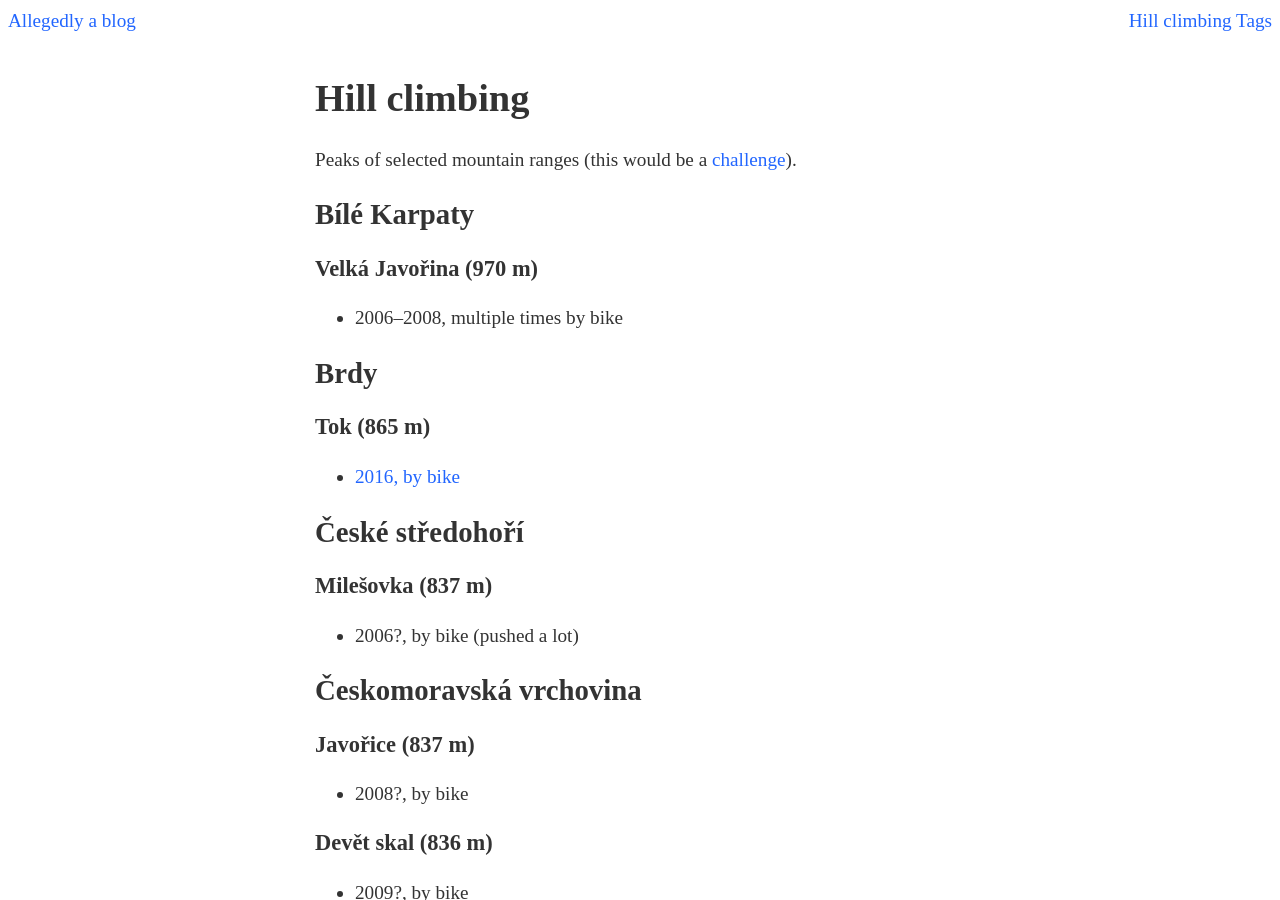
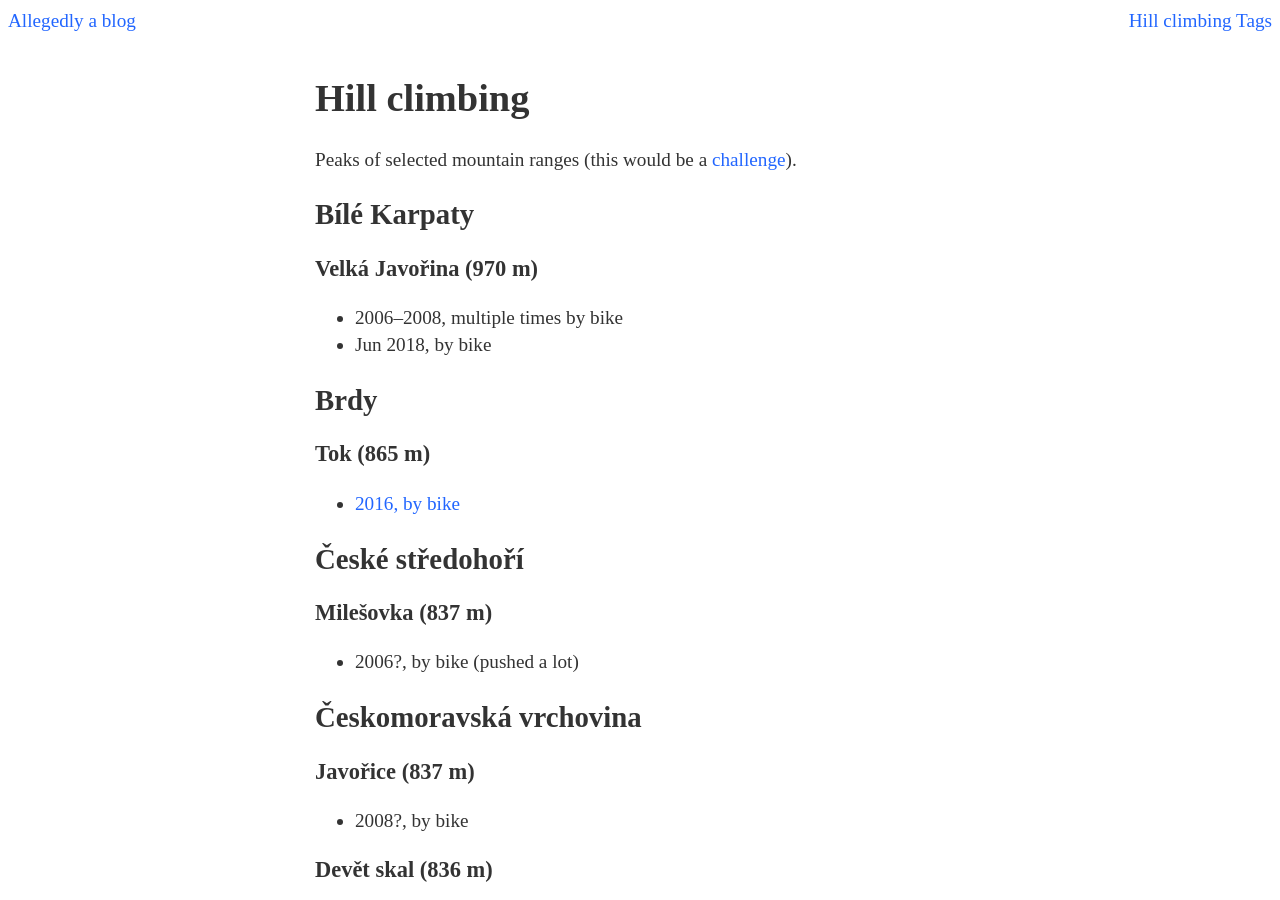
Before and after one commit to Werkov/Werkov.github.io, a Jekyll site: the page built from p/hc.md, in a window 1280 px wide and 900 px high. Built offline with Jekyll 4.4.1, drawn with Linux system fonts in a browser that asks for light colours; some of the changed text lies outside the part shown.

Commit message:
Update hill climbing

```diff
--- a/p/hc.md
+++ b/p/hc.md
@@ -14,7 +14,7 @@ Peaks of selected mountain ranges (this would be a [challenge][1]).
 
 ### Velká Javořina (970 m)
   * 2006--2008, multiple times by bike
-
+  * Jun 2018, by bike
 
 ## Brdy
 
@@ -96,7 +96,7 @@ Peaks of selected mountain ranges (this would be a [challenge][1]).
 ## Orlické hory
 
 ### Velká Deštná (1115 m)
-  * _missing_
+  * Nov 2018, on foot
 
 
 ## Šumava
```
